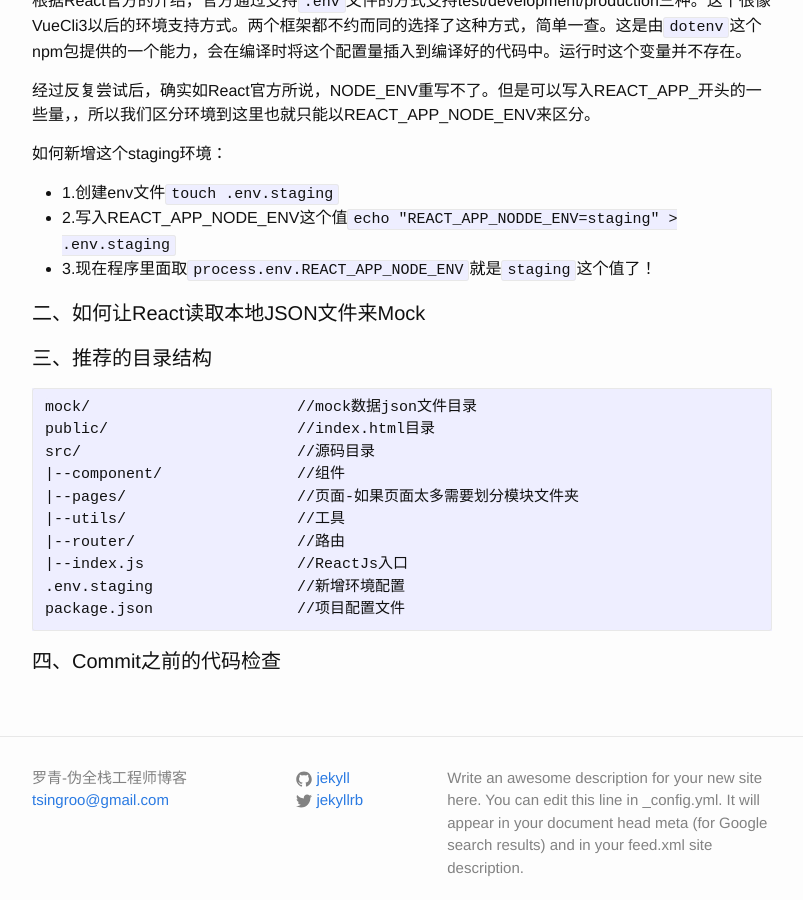
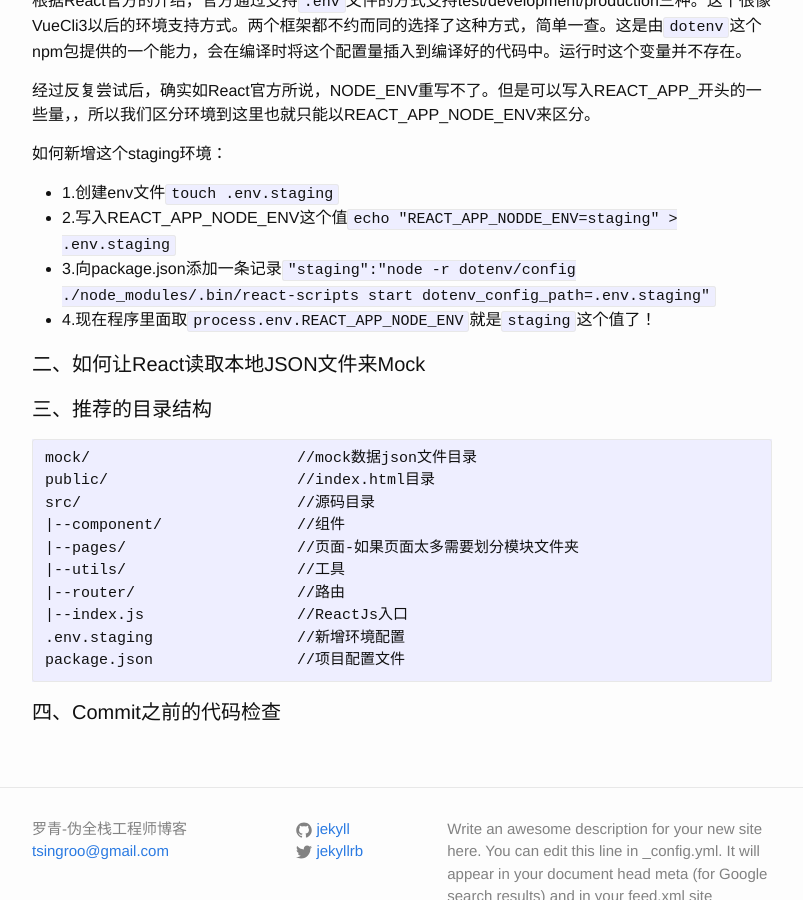
Before and after one commit to tsingroo/tsingroo.github.io, a Jekyll site: the page built from _posts/2019-08-02-setup_react_dev_env.md, in a window 1280 px wide and 900 px high, scrolled down 544 px. Shown: the whole window, without its empty margins (238-1041 px from the left). Built offline with Jekyll 4.4.1, drawn with Linux system fonts in a browser that asks for light colours.

Commit message:
add new line

````diff
--- a/_posts/2019-08-02-setup_react_dev_env.md
+++ b/_posts/2019-08-02-setup_react_dev_env.md
@@ -25,7 +25,8 @@
 如何新增这个staging环境：
 * 1.创建env文件```touch .env.staging```
 * 2.写入REACT_APP_NODE_ENV这个值```echo "REACT_APP_NODDE_ENV=staging" > .env.staging```
-* 3.现在程序里面取```process.env.REACT_APP_NODE_ENV```就是```staging```这个值了！
+* 3.向package.json添加一条记录```"staging":"node -r dotenv/config ./node_modules/.bin/react-scripts start dotenv_config_path=.env.staging"```
+* 4.现在程序里面取```process.env.REACT_APP_NODE_ENV```就是```staging```这个值了！
 
 
 #### 二、如何让React读取本地JSON文件来Mock
````
